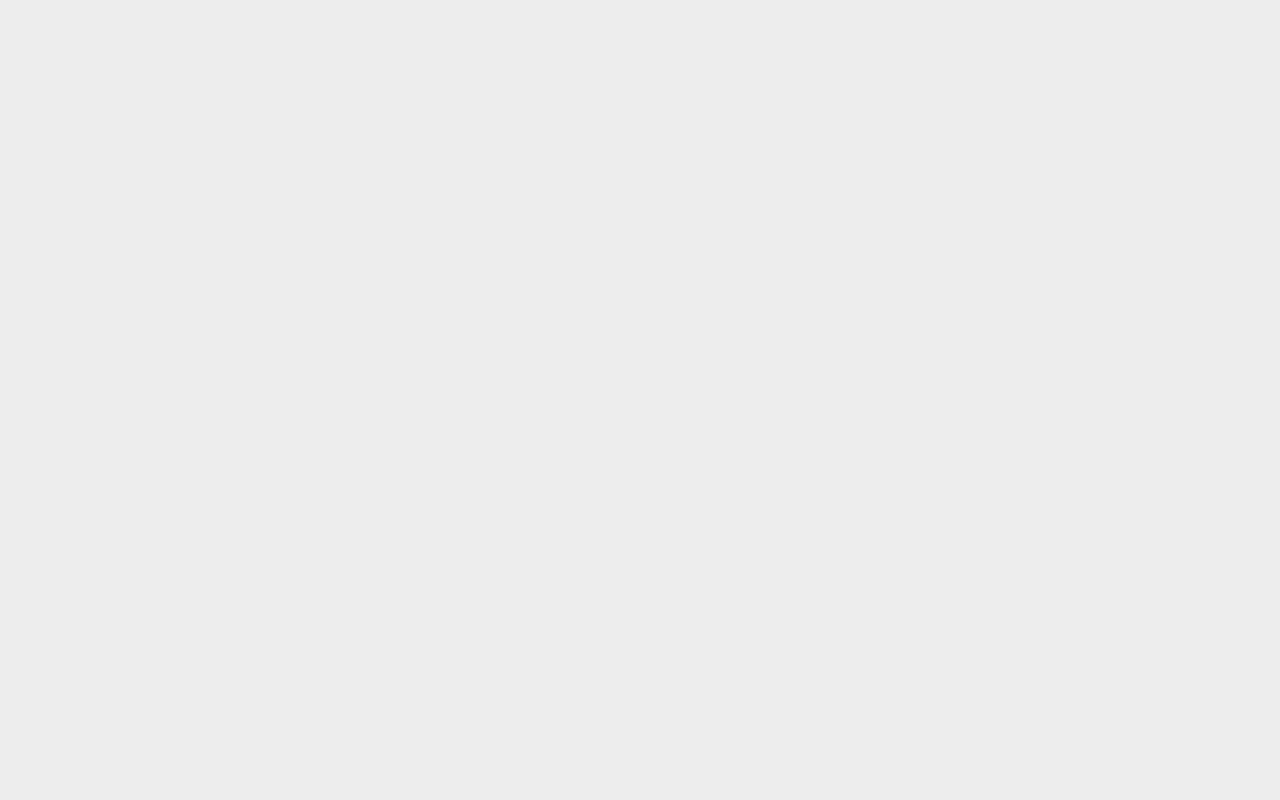
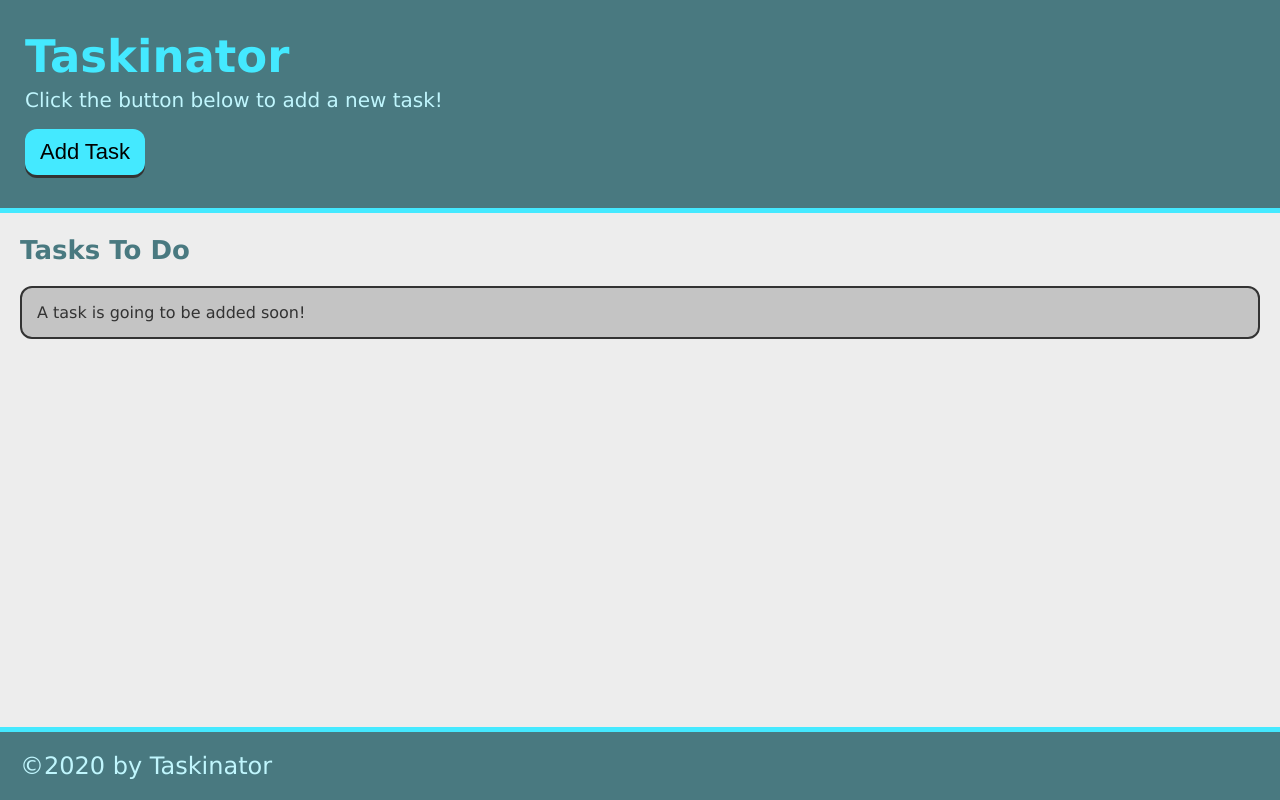
Before and after one commit to blairyoung15/taskinator, a plain HTML site: page index.html in a window 1280 px wide. Drawn offline with Linux system fonts and the light colour scheme.

Commit message:
added header, task list wrapper section to body ad footer

```diff
--- a/index.html
+++ b/index.html
@@ -8,8 +8,29 @@
     <link rel="stylesheet" href="./assets/css/style.css">
 </head>
 <body>
+<header>
+    <h1 class="page-title">Taskinator</h1>
+    <p>Click the button below to add a new task!</p>
+    <button class="btn" >Add Task</button>
+</header>
+
+<section class="task-list-wrapper">
+<h2 class="list-title">Tasks To Do</h2>
+    <ul class="task-list">
+        <li class="list-item">
+            A task is going to be added soon!
+        </li>
+    </ul>
+
+</section>
+
+<footer>
+    &copy;2020 by Taskinator
+  </footer>
+
+
+
 
     <script src="assets/js/script.js"></script>
-
 </body>
 </html>
```
